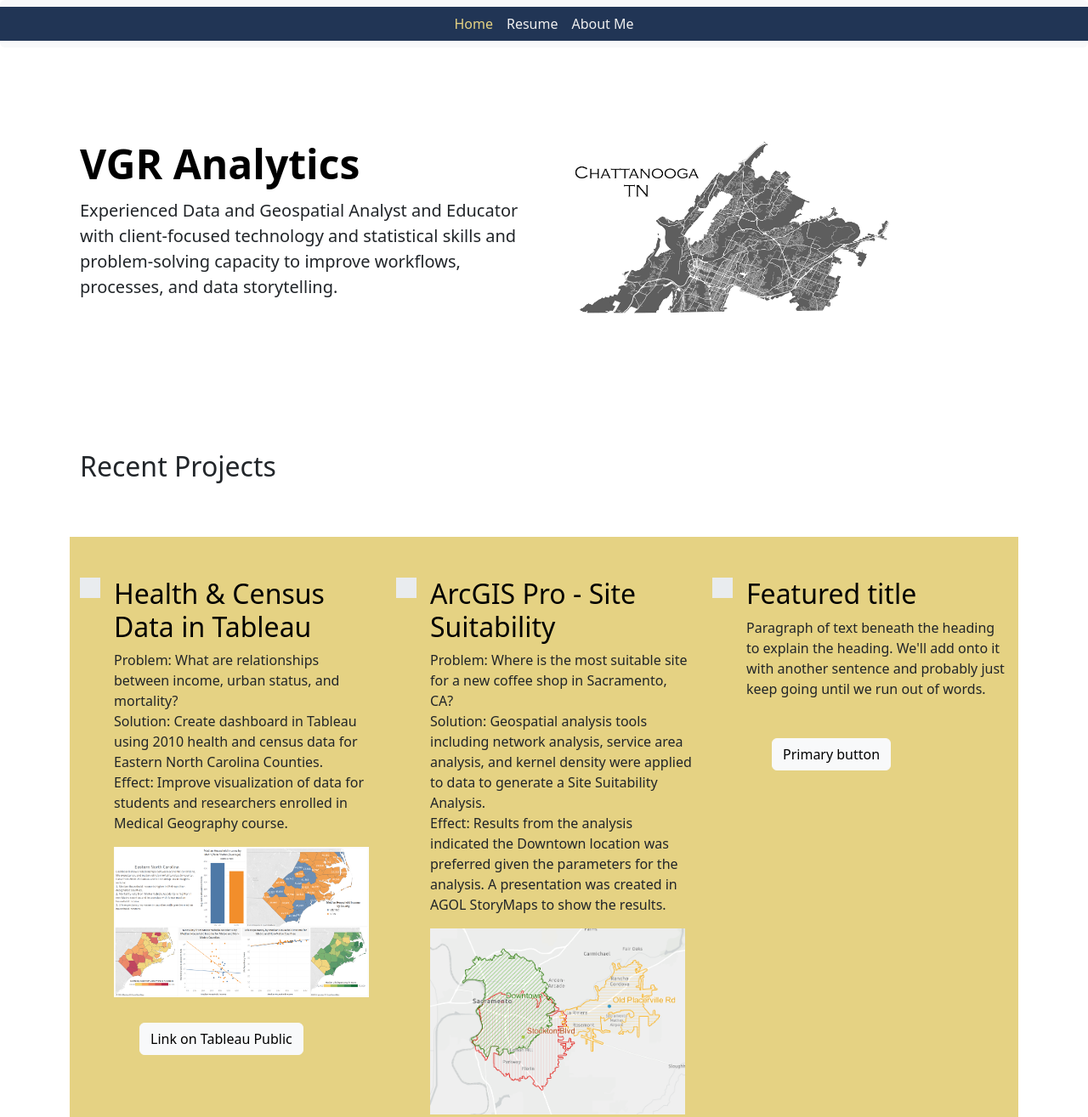
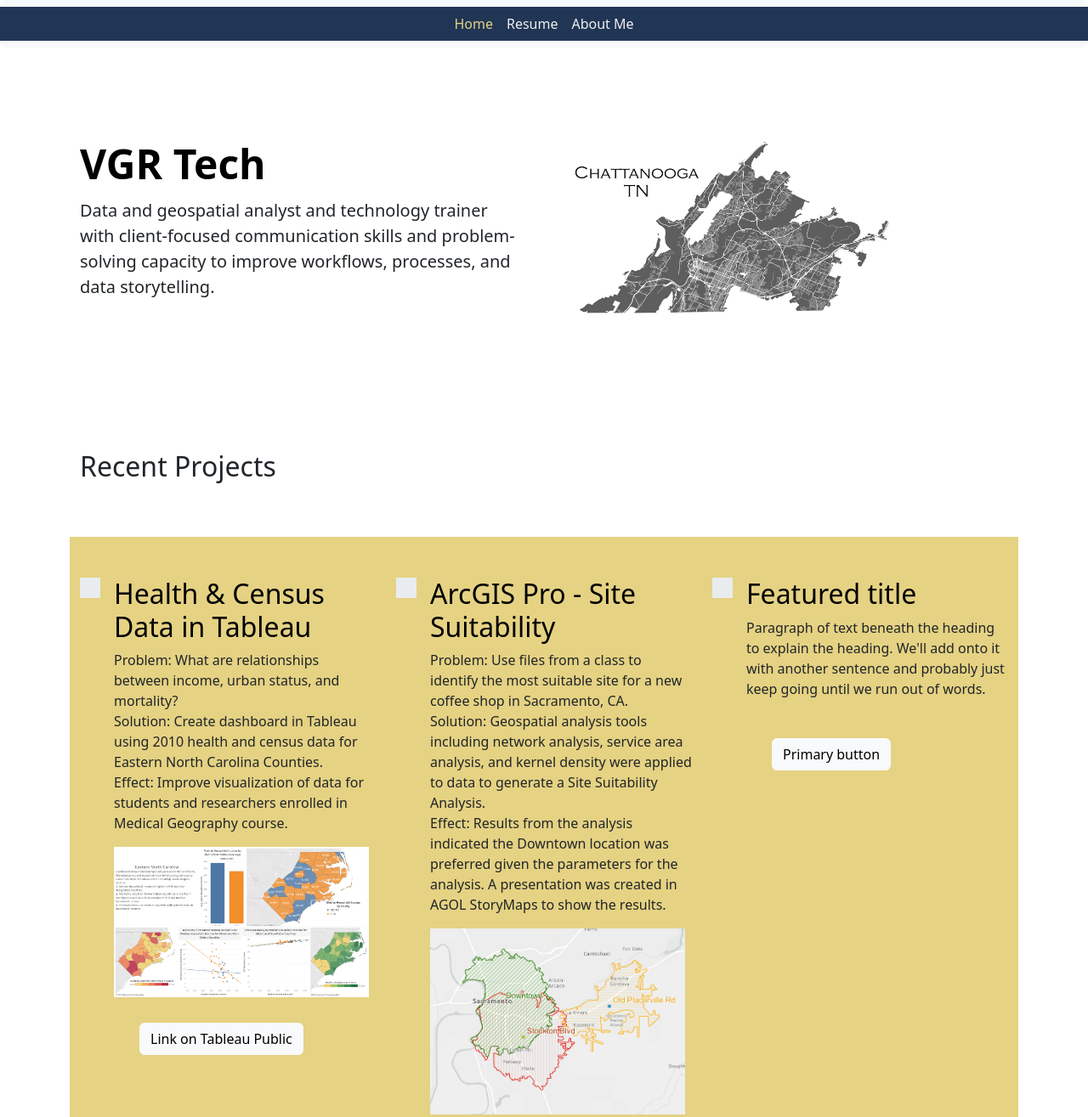
Before and after one commit to vgreynolds/vgreynolds.github.io, a plain HTML site: page index.html in a window 1280 px wide. Shown: the top 1315 px of the page at 85% size. Drawn offline with nearby package versions, Linux system fonts and the light colour scheme.

Commit message:
Add files via upload

```diff
--- a/index.html
+++ b/index.html
@@ -40,8 +40,8 @@
         <img src="ChattStreetMapCrop.jpg" alt="Chattanooga Street Map Stylized" width="400">
       </div>
       <div class="col-lg-6">
-        <h1 class="display-5 fw-bold text-body-emphasis lh-1 mb-3">VGR Analytics</h1>
-        <p class="lead">Experienced Data and Geospatial Analyst and Educator with client-focused technology and statistical skills and problem-solving capacity
+        <h1 class="display-5 fw-bold text-body-emphasis lh-1 mb-3">VGR Tech</h1>
+        <p class="lead">Data and geospatial analyst and technology trainer with client-focused communication skills and problem-solving capacity
           to improve workflows, processes, and data storytelling.</p>
        </div>
       </div>
@@ -73,7 +73,7 @@
         </div>
         <div>
           <h3 class="fs-2 text-body-emphasis">ArcGIS Pro - Site Suitability</h3>
-          <p>Problem: Where is the most suitable site for a new coffee shop in Sacramento, CA?<br>
+          <p>Problem: Use files from a class to identify the most suitable site for a new coffee shop in Sacramento, CA.<br>
             Solution: Geospatial analysis tools including network analysis, service area analysis, and kernel density were applied to data to generate a Site Suitability Analysis. <br>
           Effect: Results from the analysis indicated the Downtown location was preferred given the parameters for the analysis. A presentation was created in AGOL StoryMaps to show the results.</p>
           <img src="SiteSuitabilitySacramentoRes.png" alt="Site Suitability for Coffee Shops" width="300">
```
